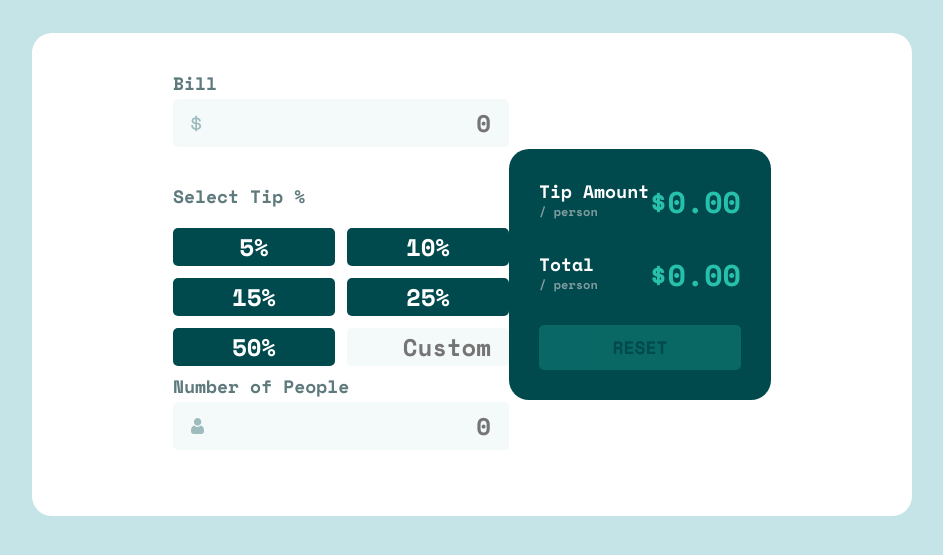
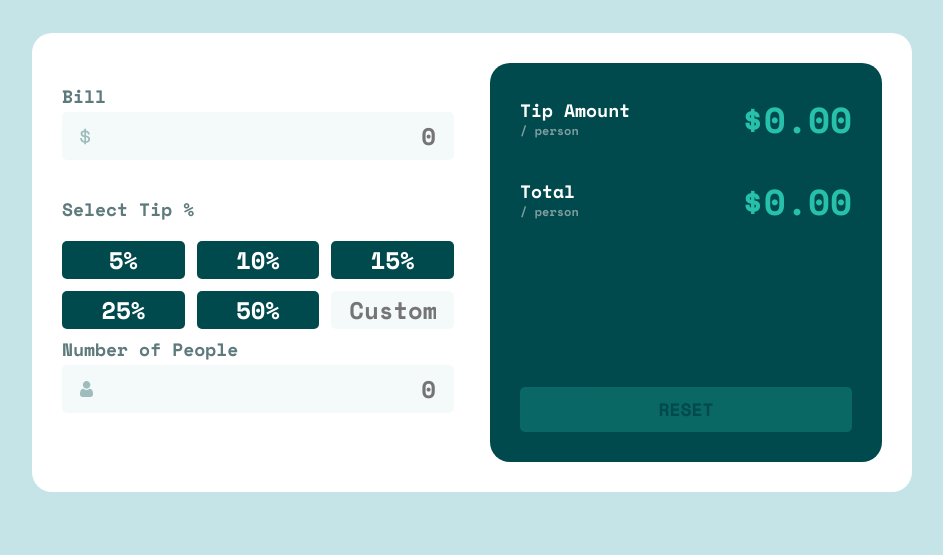
Before and after one commit to JuanMartinRivas/tip-calculator-app-main, a website built with Parcel: page index.html in a window 1280 px wide. Shown: the part 105-660 px from the top of the page, without its empty margins (168-1111 px from the left). Built offline with nearby package versions, Linux system fonts and the light colour scheme.

Commit message:
Adjusting desktop version and deploying

```diff
--- a/app/scss/_global.scss
+++ b/app/scss/_global.scss
@@ -16,7 +16,11 @@ h1 {
 .container {
   margin: 0 auto;
   width: 100%;
-  max-width: 880px;
+  max-width: 575px;
+
+  @media(min-width: 900px) {
+    max-width: 880px;
+  }
 }
 
 .row {
@@ -32,6 +36,17 @@ h1 {
   @media (min-width: 900px) {
     flex-direction: row;
     align-items: center;
-    justify-content: center;
+    // justify-content: space-between;
+    gap: 1.5em;
   }
 }
+
+@media(min-width:900px) {
+  .col-left {
+    width: 50%;
+  }
+
+  .col-right {
+    width: 50%;
+  }
+}
--- a/app/scss/_green-card.scss
+++ b/app/scss/_green-card.scss
@@ -23,7 +23,7 @@ main {
         }
 
         .result-number {
-            font-size: 1.25rem;
+            font-size: 1.5rem;
             color: $strong-cyan;
         }
 
@@ -43,6 +43,10 @@ main {
                 color: $very-dark-cyan;
                 background-color: $light-grayish-cyan
             }
+
+            @media(min-width:900px) {
+                margin-top: 7.25em;
+            }
         }
     }
 }
--- a/app/scss/_main.scss
+++ b/app/scss/_main.scss
@@ -35,7 +35,7 @@ main {
     .grid {
         display: grid;
         gap: .5em;
-        grid-template-columns: repeat(auto-fit, minmax(140px, 1fr));
+        grid-template-columns: repeat(auto-fit, minmax(120px, 1fr));
 
         .percenteage-btn {
             color: #FFF;
--- a/app/scss/_special-classes.scss
+++ b/app/scss/_special-classes.scss
@@ -20,6 +20,11 @@ main {
     .reset-btn.empty {
         opacity: .25;
         cursor: auto;
+
+        &:hover {
+            color: $very-dark-cyan;
+            background-color: $strong-cyan;
+        }
     }
 
 }
--- a/package.json
+++ b/package.json
@@ -1,12 +1,15 @@
 {
     "name": "landing-page",
     "source": "index.html",
+    "homepage": "https://juanmartinrivas.github.io/tip-calculator-app-main",
     "scripts": {
         "start": "parcel",
-        "build": "parcel build"
+        "build": "parcel build",
+        "deploy": "gh-pages -d dist"
     },
     "devDependencies": {
         "@parcel/transformer-sass": "^2.10.3",
+        "gh-pages": "^6.1.1",
         "parcel": "^2.10.3"
     }
 }
```
Also changed, not shown: 1 other file.
